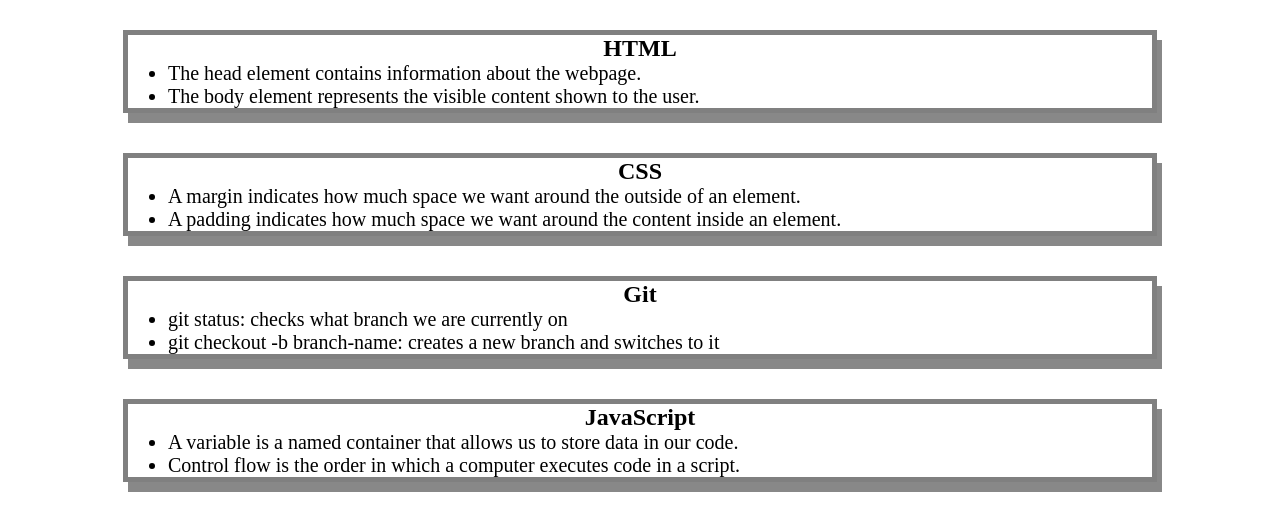
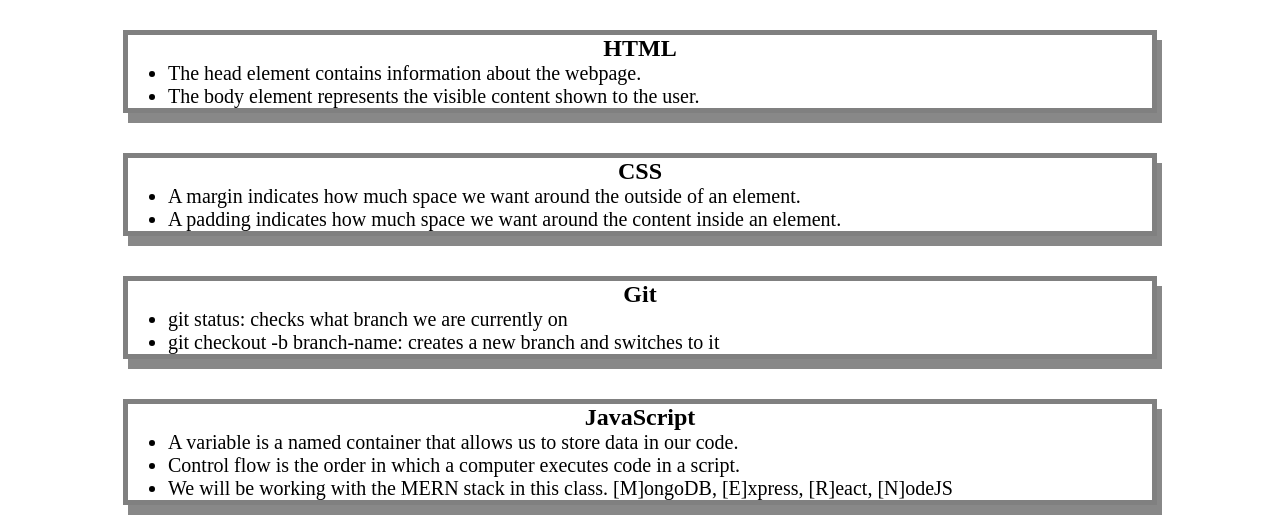
Before and after one commit to cschneggenburger/prework-study-guide, a plain HTML site: page index.html in a window 1280 px wide. Shown: the part 130-646 px from the top of the page. Drawn offline with Linux system fonts and the light colour scheme.

Commit message:
Adds note about MERN to JS section.

```diff
--- a/index.html
+++ b/index.html
@@ -45,6 +45,8 @@
         <ul>
           <li>A variable is a named container that allows us to store data in our code.</li>
           <li>Control flow is the order in which a computer executes code in a script.</li>
+          <li>We will be working with the MERN stack in this class.
+            [M]ongoDB, [E]xpress, [R]eact, [N]odeJS</li>
         </ul>
       </section>
     </main>
```
